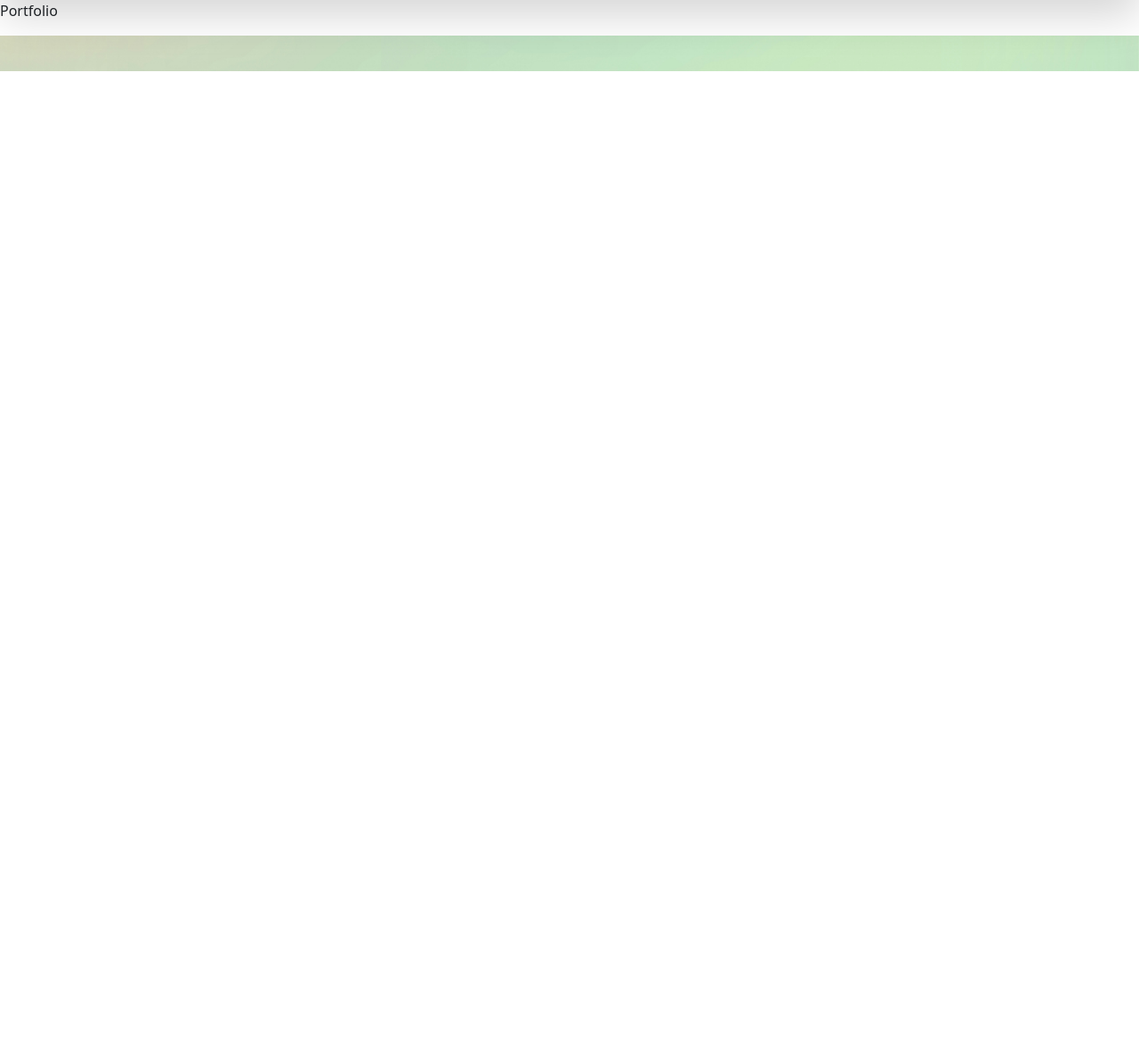
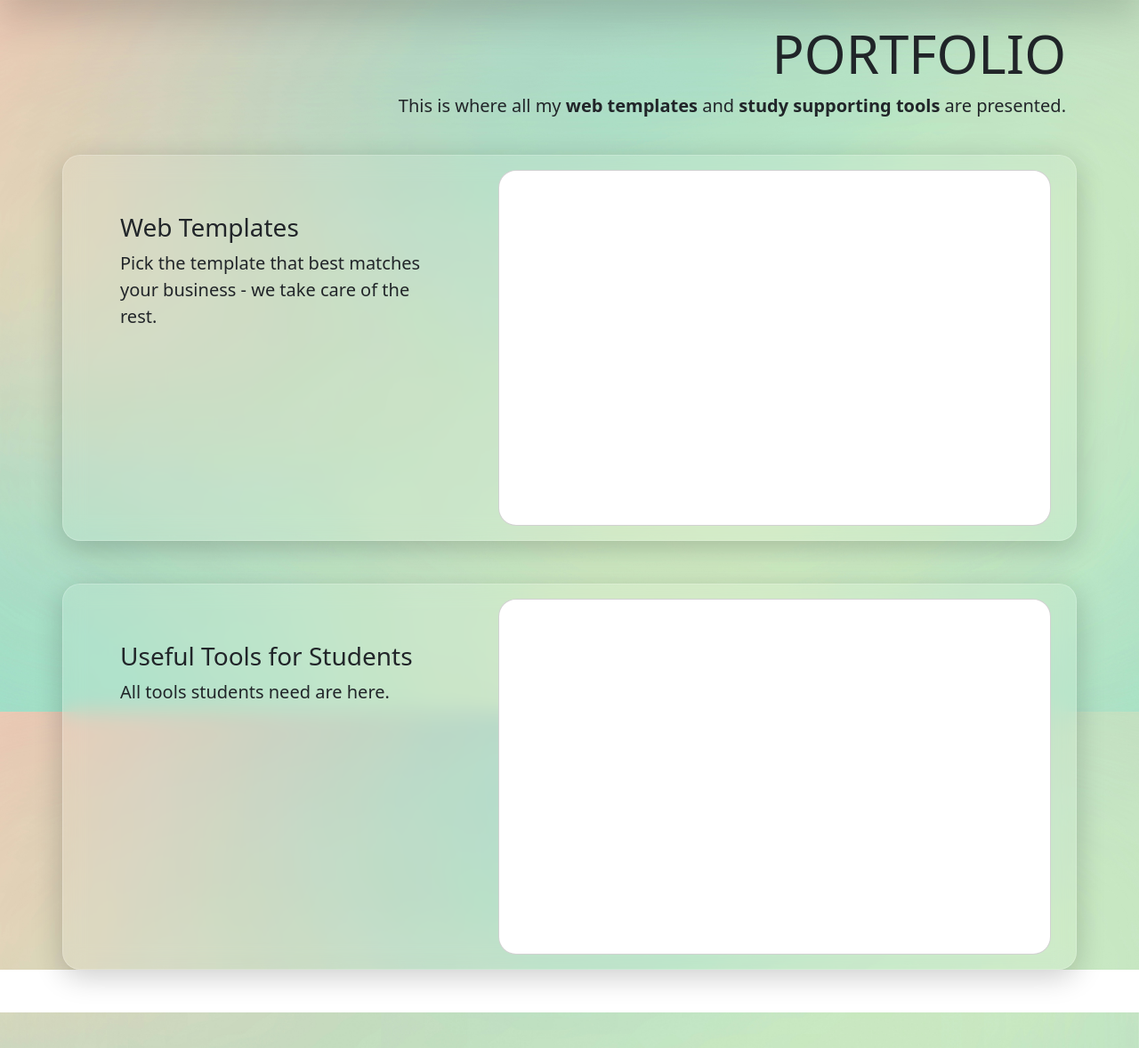
Before and after one commit to phatTchung9999/SolutionWorks_Website, a Django app: page /portfolio/ in a window 1280 px wide. Shown: the part 61-1239 px from the top of the page at 89% size. Before the commit the page ends 141 px from the top, so only its background shows below. Run offline with Django 5.2, Linux system fonts and the light colour scheme.

Commit message:
update portfolio site

```diff
--- a/myproject/imageExtractor/urls.py
+++ b/myproject/imageExtractor/urls.py
@@ -2,5 +2,5 @@ from django.urls import path
 from . import views
 
 urlpatterns = [
-    path('home/', views.HomeView.as_view(), name='extractor_home'),
+    path('', views.HomeView.as_view(), name='extractor_home'),
 ]
--- a/myproject/static/css/main.css
+++ b/myproject/static/css/main.css
@@ -62,6 +62,18 @@ header {
   animation: spin 2.8s forwards ;
 }
 
+.glass-card{
+    background-color: rgba(255,255,255,0.1) !important;
+    backdrop-filter: blur(12px);
+    -webkit-backdrop-filter: blur(12px);
+
+    border: 1px solid rgba(255,255,255,0.2);
+    border-radius: 20px;
+
+    box-shadow: 0 8px 32px rgba(0,0,0,0.2);
+}
+
+
 @keyframes spin {
   0% {
     scale:1;
--- /dev/null
+++ b/myproject/static/js/portfolio_ui.js
@@ -0,0 +1,30 @@
+const templateBox = document.getElementById('template-box');
+const templateDrop = document.getElementById('template-drop');
+const toolBox = document.getElementById('tool-box');
+const toolDrop = document.getElementById('tool-drop')
+
+
+
+templateBox.onmouseover = function() {
+    templateBox.style.opacity = 0.8;
+}
+templateBox.onmouseleave = function() {
+    templateBox.style.opacity = 1;
+}
+
+templateBox.onclick = function() {
+    templateDrop.style.display =
+        templateDrop.style.display === 'none'? 'grid': 'none';
+}
+
+toolBox.onmouseover = function() {
+    toolBox.style.opacity = 0.8;
+}
+toolBox.onmouseleave = function() {
+    toolBox.style.opacity = 1;
+}
+
+toolBox.onclick = function() {
+    toolDrop.style.display =
+        toolDrop.style.display === 'none'? 'grid': 'none';
+}
--- a/myproject/templates/main/portfolio.html
+++ b/myproject/templates/main/portfolio.html
@@ -3,7 +3,53 @@
 
 
 {% block content %}
-    <p>
-        Portfolio
-    </p>
+    <section class="hero">
+        <div class="container">
+            <br>
+            <div class="row text-end">
+                <h1 style="font-size: 60px;">PORTFOLIO</h1>
+                <p class="fs-5">This is where all my <strong>web templates</strong> and <strong>study supporting tools</strong> are presented.</p>
+            </div><br>
+            <!-- web templates box -->
+            <div id="template-box" class="row glass-card p-3 mb-5" style="cursor: pointer;">
+                <div class="col-5 p-5">
+                    <h3>Web Templates</h3>
+                    <p class="fs-5">Pick the template that best matches your business - we take care of the rest.</p>
+                </div>
+                <div class="col-7">
+                    <div class="card" style="min-width: auto; min-height: 400px; border-radius: 20px;">
+
+                    </div>
+                </div>
+            </div>
+
+            <div id="template-drop" class="row glass-card p-3 mb-5" style="display: none; grid-template-columns: 1fr 1fr; gap: 10px;" >
+                <div class="card" style="min-width: auto; min-height: 400px; border-radius: 20px;"></div>
+                <div class="card" style="min-width: auto; min-height: 400px; border-radius: 20px;"></div>
+            </div>
+            <!-- web templates box -->
+
+            <!-- tools -->
+            <div id="tool-box" class="row glass-card p-3 mb-5" style="cursor: pointer;">
+                <div class="col-5 p-5">
+                    <h3>Useful Tools for Students</h3>
+                    <p class="fs-5">All tools students need are here.</p>
+                </div>
+                <div class="col-7">
+                    <div class="card" style="min-width: auto; min-height: 400px; border-radius: 20px;">
+
+                    </div>
+                </div>
+
+            </div>
+            <div id="tool-drop" class="row glass-card p-3 mb-5" style="display: none; grid-template-columns: repeat(2, 1fr) ; " >
+                <div class="card" style="width: 100px; height: 100px; border-radius: 20px;"></div>
+                <div class="card" style="width: 100px; height: 100px; border-radius: 20px;"></div>
+            </div>
+
+
+            <!-- tools -->
+        </div>
+    </section>
+    <script src="{% static 'js/portfolio_ui.js' %}"></script>
 {% endblock %}
```
